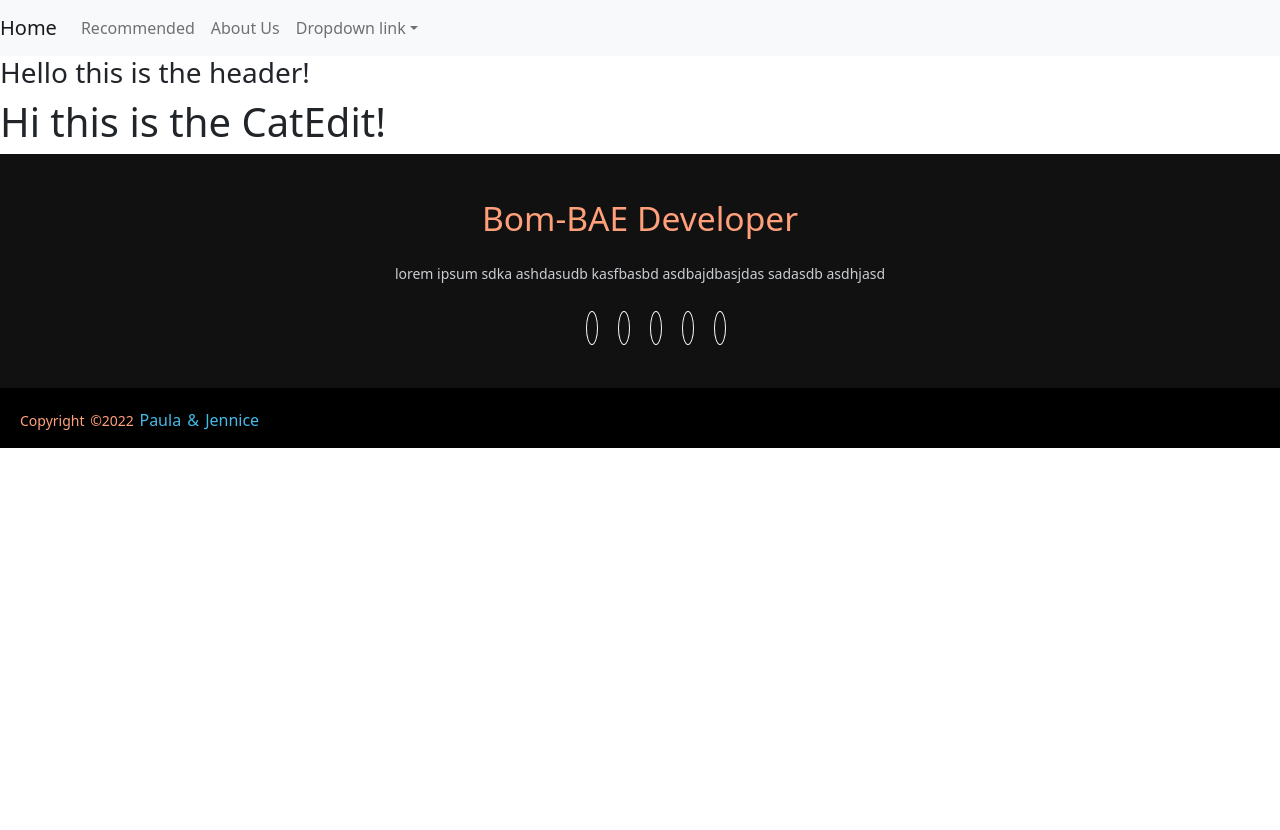
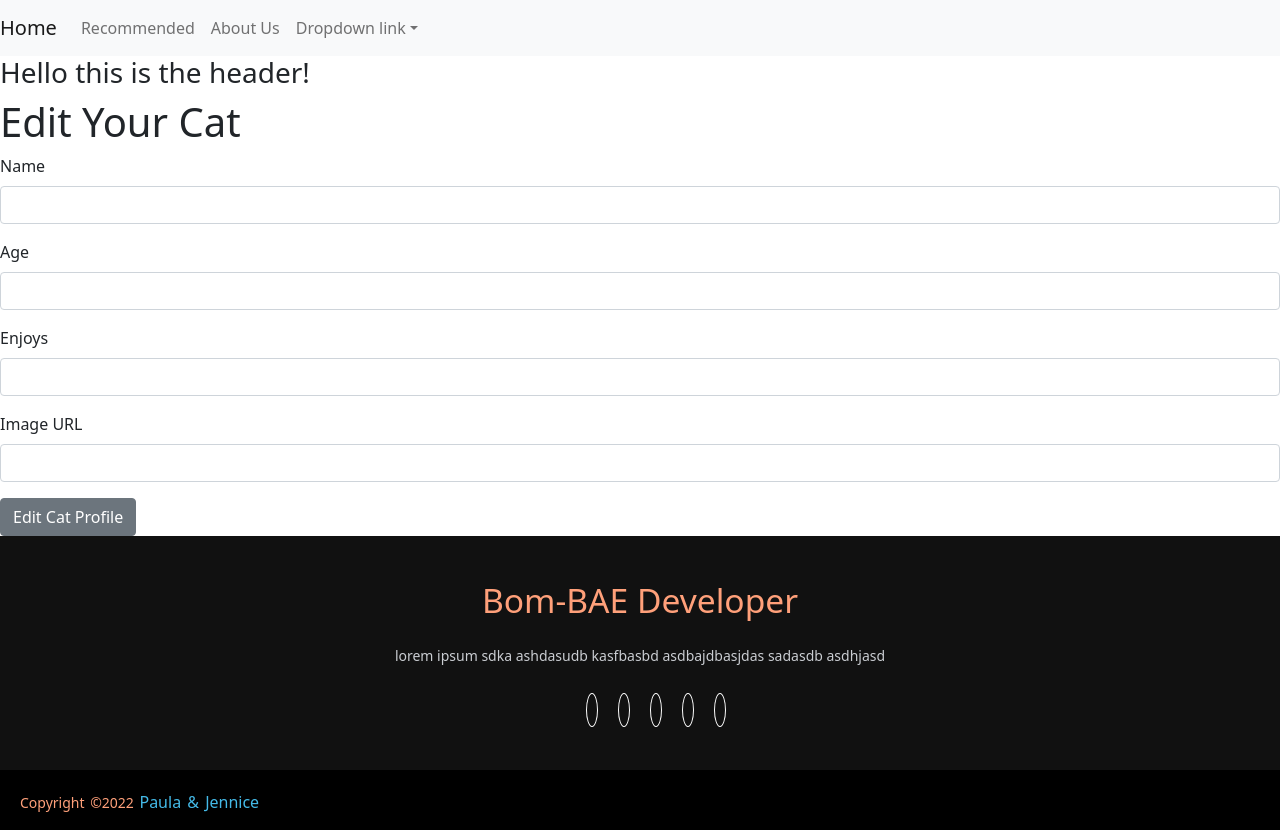
Before and after one commit to learn-academy-2022-alpha/cat-tinder-frontend-bombay-you-are-a-bomb-bae, a React (Create React App) app: page /catedit/1 in a window 1280 px wide. Before the commit the page ends 800 px from the top, so only its background shows below. Built offline with nearby package versions, Linux system fonts and the light colour scheme; no server answers.

Commit message:
update functionality

```diff
--- a/src/App.js
+++ b/src/App.js
@@ -49,6 +49,8 @@
   }
 
   updateCat = (cat, id) => {
+    console.log("cat:", cat)
+    console.log("id:", id)
   fetch(`http://localhost:3000/cats/${id}`, {
     body: JSON.stringify(cat),
     headers: {
@@ -81,7 +83,11 @@
                 path="/catnew"
                 render={(props) => <CatNew createCat={this.createCat} />}
               />
-              <Route path="/catedit" component={CatEdit} />
+              <Route path="/catedit/:id" render={(props) => {
+                let id = props.match.params.id
+                let cat = this.state.cats.find(cat => cat.id === +id)
+                return <CatEdit updateCat={this.updateCat} cat={cat} />
+              }} />
               <Route component={NotFound}/>
             </Switch>
             <Footer />
--- a/src/pages/CatEdit.js
+++ b/src/pages/CatEdit.js
@@ -1,10 +1,92 @@
 import React, { Component } from 'react'
+import {
+  Form,
+  FormGroup,
+  Input,
+  Label,
+  Button
+} from 'reactstrap'
+// react-router import
+import { Redirect } from 'react-router-dom'
 
 class CatEdit extends Component{
+  constructor(props){
+    super(props)
+    this.state = {
+      newCat: {
+        name: "",
+        age: "",
+        enjoys: "",
+        image: ""
+      },
+      submitted: false
+    }
+  }
+
+handleChange = (e) => {
+  // destructuring form out of state
+  let { newCat } = this.state
+  newCat[e.target.name] = e.target.value
+  // setting state to the updated form content
+  this.setState({newCat: newCat})
+}
+
+handleSubmit = () => {
+  // a function call being passed from App.js
+  this.props.updateCat(this.state.newCat, this.props.cat.id)
+  this.setState({submitted: true})
+}
+
   render(){
     return(
       <>
-        <h1>Hi this is the CatEdit!</h1>
+      <h1>Edit Your Cat</h1>
+      <Form>
+        <FormGroup>
+          <Label for="name">Name</Label>
+          <Input
+            type="text"
+            name="name"
+            onChange={this.handleChange}
+            value={this.state.newCat.name}
+          />
+        </FormGroup>
+        <FormGroup>
+          <Label for="age">Age</Label>
+          <Input
+            type="number"
+            name="age"
+            onChange={this.handleChange}
+            value={this.state.newCat.age}
+          />
+        </FormGroup>
+        <FormGroup>
+          <Label for="enjoys">Enjoys</Label>
+          <Input
+            type="text"
+            name="enjoys"
+            onChange={this.handleChange}
+            value={this.state.newCat.enjoys}
+          />
+        </FormGroup>
+        <FormGroup>
+          <Label for="image">Image URL</Label>
+          <Input
+            type="text"
+            name="image"
+            onChange={this.handleChange}
+            value={this.state.newCat.image}
+          />
+        </FormGroup>
+
+        <Button
+          name="submit"
+          onClick={this.handleSubmit}
+        >
+          Edit Cat Profile
+        </Button>
+        {this.state.submitted && <Redirect to={`/catshow/${this.props.cat.id}`} />}
+      </Form>
       </>
     )
   }
--- a/src/pages/CatNew.js
+++ b/src/pages/CatNew.js
@@ -30,9 +30,6 @@
   // destructuring form out of state
   let { newCat } = this.state
   newCat[e.target.name] = e.target.value
-  newCat[e.target.age] = e.target.value
-  newCat[e.target.enjoys] = e.target.value
-  newCat[e.target.image] = e.target.value
   // setting state to the updated form content
   this.setState({newCat: newCat})
 }
--- a/src/pages/CatShow.js
+++ b/src/pages/CatShow.js
@@ -1,4 +1,7 @@
 import React, { Component } from 'react'
+import { NavLink } from 'react-router-dom'
+import { Button } from 'reactstrap'
+
 
 class CatShow extends Component{
   render(){
@@ -9,6 +12,9 @@
           <h1>{this.props.cat && this.props.cat.name}</h1>
           <p>Age: {this.props.cat && this.props.cat.age}</p>
           <p>Enjoys: {this.props.cat && this.props.cat.enjoys}</p>
+          <NavLink to={`/catedit/${this.props.cat && this.props.cat.id}`}>
+            <Button>Edit Cat Profile</Button>
+          </NavLink>
       </>
     )
   }
```
Also changed, not shown: 1 other file (tests, documents, lock files or other folders).
